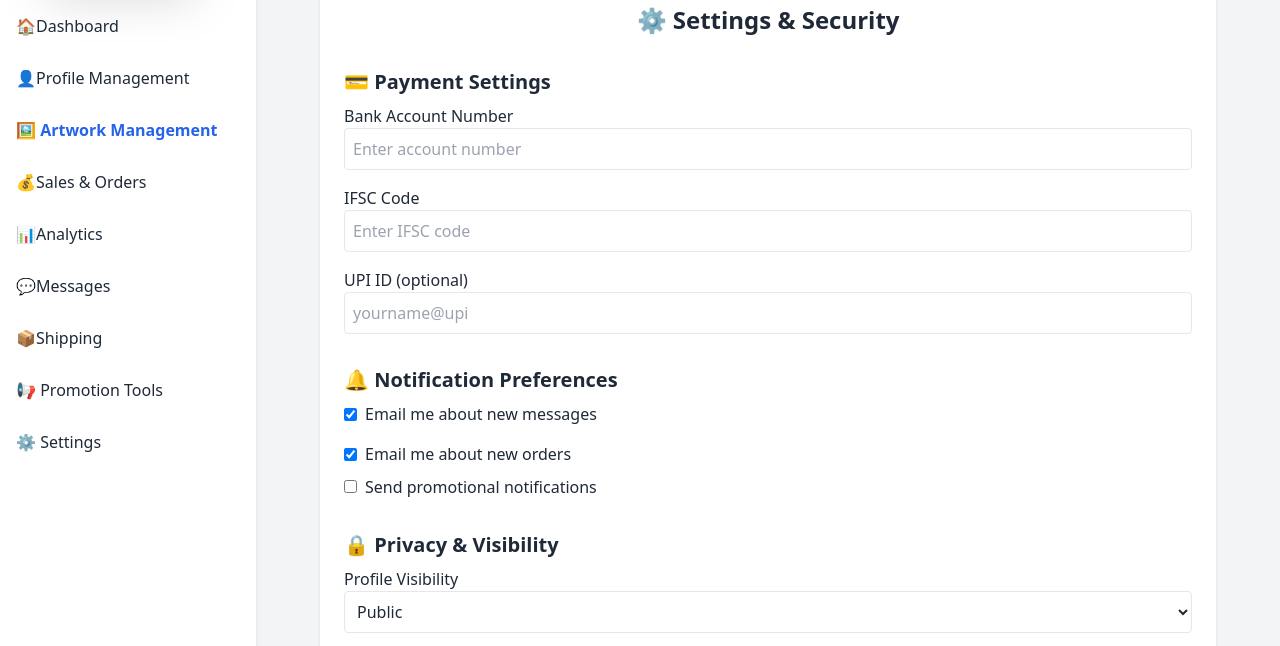
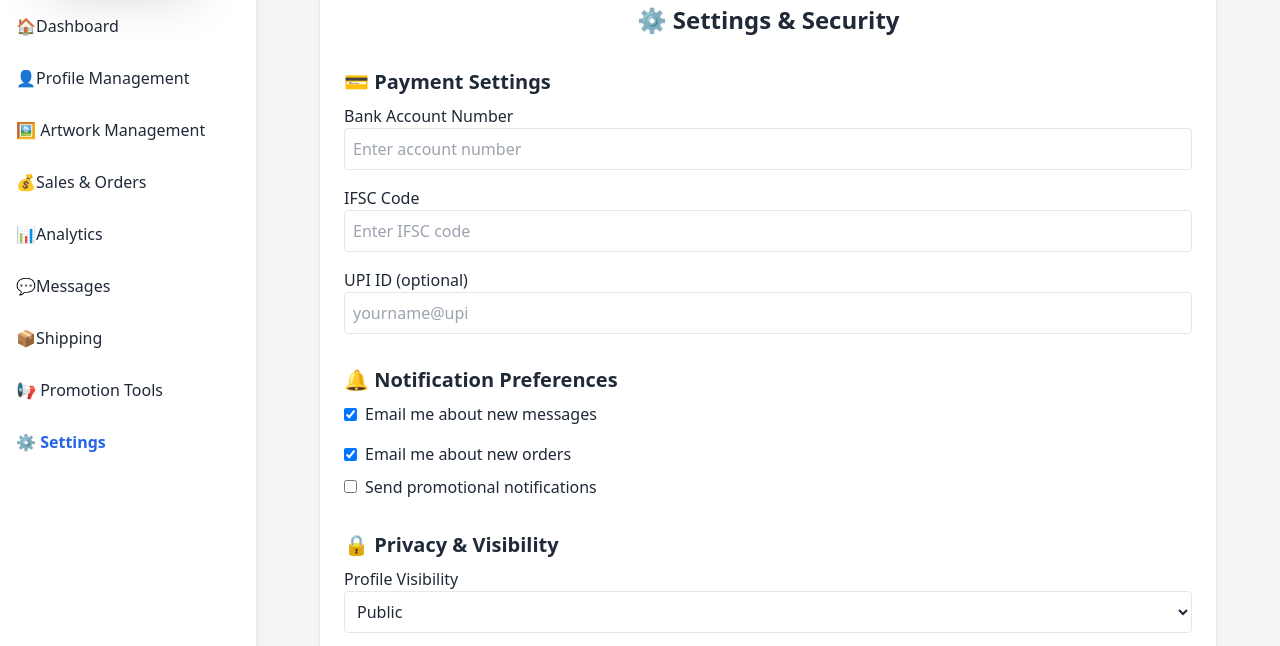
Before and after one commit to gauravsingh1281/The-Artist-Alley, a website: page src/dashboard_features/settings.html in a window 1280 px wide. Shown: the part 84-730 px from the top of the page. Drawn offline with nearby package versions, Linux system fonts and the light colour scheme.

Commit message:
Update settings.html

```diff
--- a/src/dashboard_features/settings.html
+++ b/src/dashboard_features/settings.html
@@ -30,13 +30,13 @@
       <nav class="p-4 space-y-3">
         <a href="../user_dashboard.html" class="block py-2 hover:text-blue-600">🏠Dashboard</a>
         <a href="./profile_management.html" class="block py-2 hover:text-blue-600">👤Profile Management</a>
-        <a href="./artwork_management.html" class="block py-2 text-blue-600 font-semibold">🖼 Artwork Management</a>
+        <a href="./artwork_management.html" class="block py-2 hover:text-blue-600 ">🖼 Artwork Management</a>
         <a href="./sales_and_order.html" class="block py-2 hover:text-blue-600">💰Sales & Orders</a>
         <a href="./analytics.html" class="block py-2 hover:text-blue-600">📊Analytics</a>
         <a href="./messages.html" class="block py-2 hover:text-blue-600">💬Messages</a>
         <a href="./shipping.html" class="block py-2 hover:text-blue-600">📦Shipping</a>
         <a href="./marketing_tools.html" class="block py-2 hover:text-blue-600">📢 Promotion Tools</a>
-        <a href="./settings.html" class="block py-2 hover:text-blue-600">⚙ Settings</a>
+        <a href="./settings.html" class="block py-2 text-blue-600 font-semibold">⚙ Settings</a>
       </nav>
     </aside>
 
```
